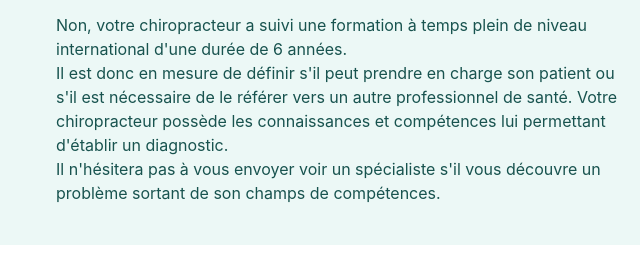
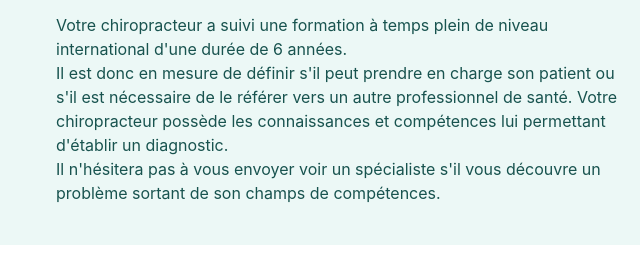
Before and after one commit to Judes77850/chiropratique, a website: page pages/consultation.html in a window 1280 px wide. Shown: the part 2338-2593 px from the top of the page, 608-1248 px from the left. Drawn offline with nearby package versions, Linux system fonts and the light colour scheme.

```diff
--- a/pages/consultation.html
+++ b/pages/consultation.html
@@ -178,7 +178,7 @@
                 </p>
                 <h2 class="mb-3">Les soins chiropratiques comportent-ils des risques ou des dangers ?</h2>
                 <p>
-                    Non, votre chiropracteur a suivi une formation à temps plein de niveau international d'une durée de 6 années.<br/>
+                    Votre chiropracteur a suivi une formation à temps plein de niveau international d'une durée de 6 années.<br/>
                     Il est donc en mesure de définir s'il peut prendre en charge son patient ou s'il est nécessaire de le référer vers un autre professionnel de santé. Votre chiropracteur possède les connaissances et compétences lui permettant
                     d'établir un diagnostic.<br/>
                     Il n'hésitera pas à vous envoyer voir un spécialiste s'il vous découvre un problème sortant de son champs de compétences.
```
